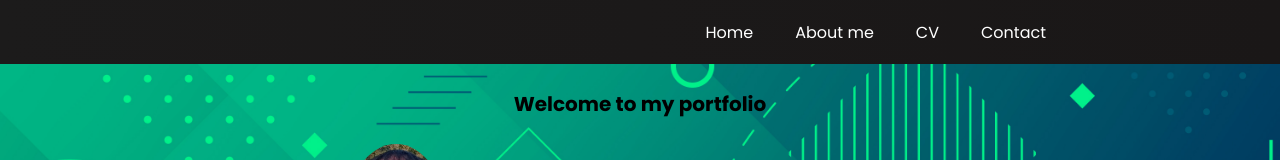
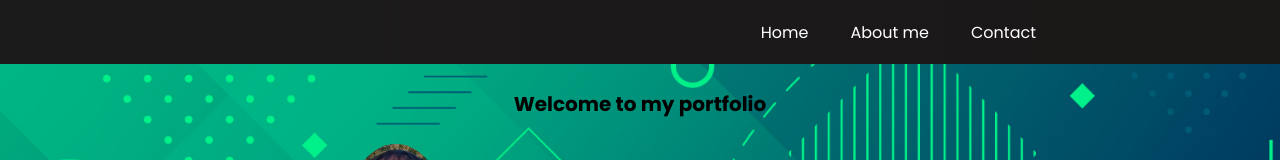
Before and after one commit to santi4246/portfolio, a React (Create React App) app: page / in a window 1280 px wide. Shown: the top 160 px of the page. Built offline with nearby package versions, Linux system fonts and the light colour scheme.

Commit message:
Initial files

```diff
--- a/src/Components/Navbar/index.jsx
+++ b/src/Components/Navbar/index.jsx
@@ -30,7 +30,6 @@ export default function Navbar () {
            <ul className={click ? 'nav-menu active' : 'nav-menu'}>
             <li className='nav-item'><Link to='/' className='nav-links' onClick={mobileMenu}>Home</Link></li>
             <li className="nav-item" onMouseEnter={onMouseEnter} onMouseLeave={onMouseLeave}><Link to='/about' className="nav-links" onClick={mobileMenu}>About me</Link>{dropdown && <Dropdown/>}</li>
-            <li className="nav-item" onMouseEnter={onMouseEnter} onMouseLeave={onMouseLeave}><Link to='/cv' className="nav-links" onClick={mobileMenu}>CV</Link>{dropdown && <Dropdown/>}</li>
             <li className="nav-item"><Link to='/contact' className="nav-links" onClick={mobileMenu}>Contact</Link></li>
            </ul>
         </nav>
```
